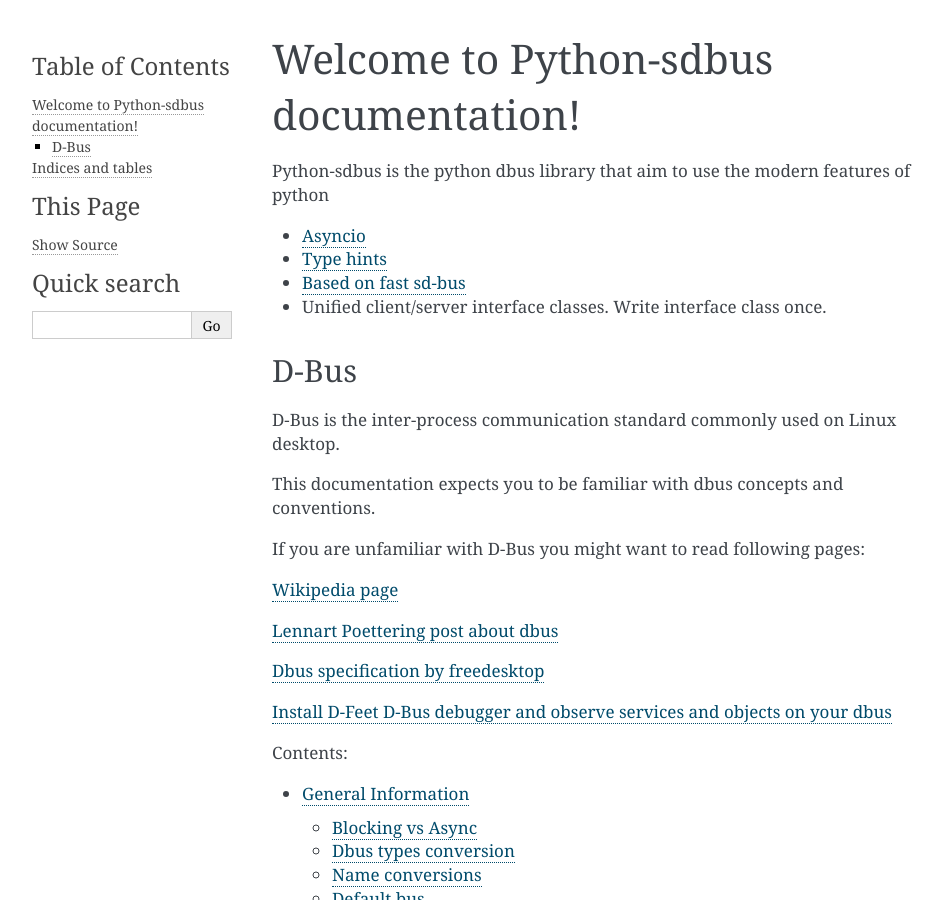
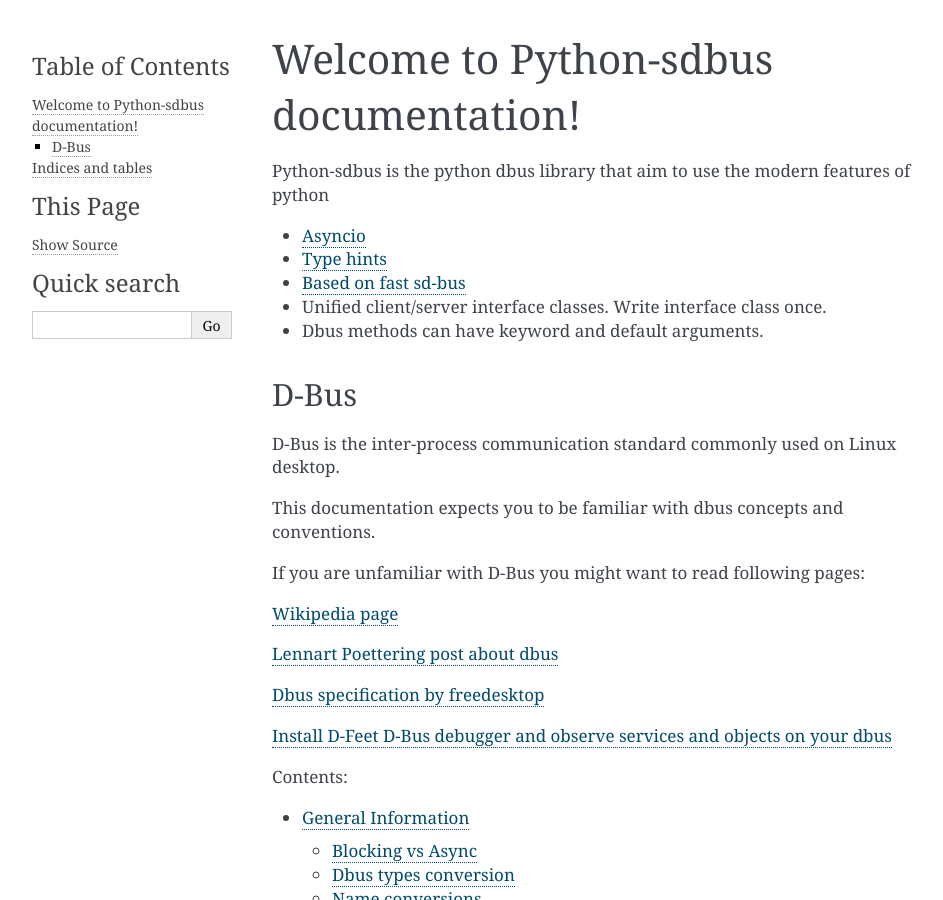
Before and after one commit to python-sdbus/python-sdbus, a Sphinx documentation site: the page built from docs/index.rst, in a window 1280 px wide and 900 px high. Shown: the whole window, without its empty margins (148-1091 px from the left). Built offline with Sphinx 7.4.7, drawn with Linux system fonts in a browser that asks for light colours.

Commit message:
Added keyword and default arguments feature to docs

```diff
--- a/docs/index.rst
+++ b/docs/index.rst
@@ -7,6 +7,7 @@
 * `Type hints <https://docs.python.org/3/library/typing.html>`_
 * `Based on fast sd-bus <https://www.freedesktop.org/software/systemd/man/sd-bus.html>`_
 * Unified client/server interface classes. Write interface class once.
+* Dbus methods can have keyword and default arguments.
 
 D-Bus
 -----------
```
